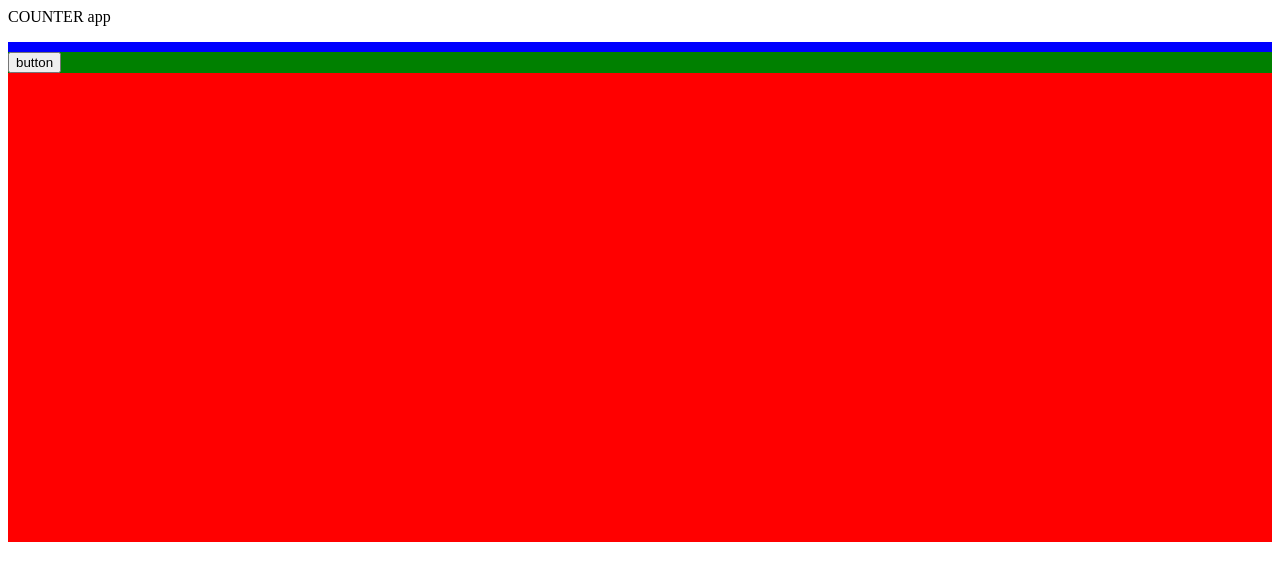
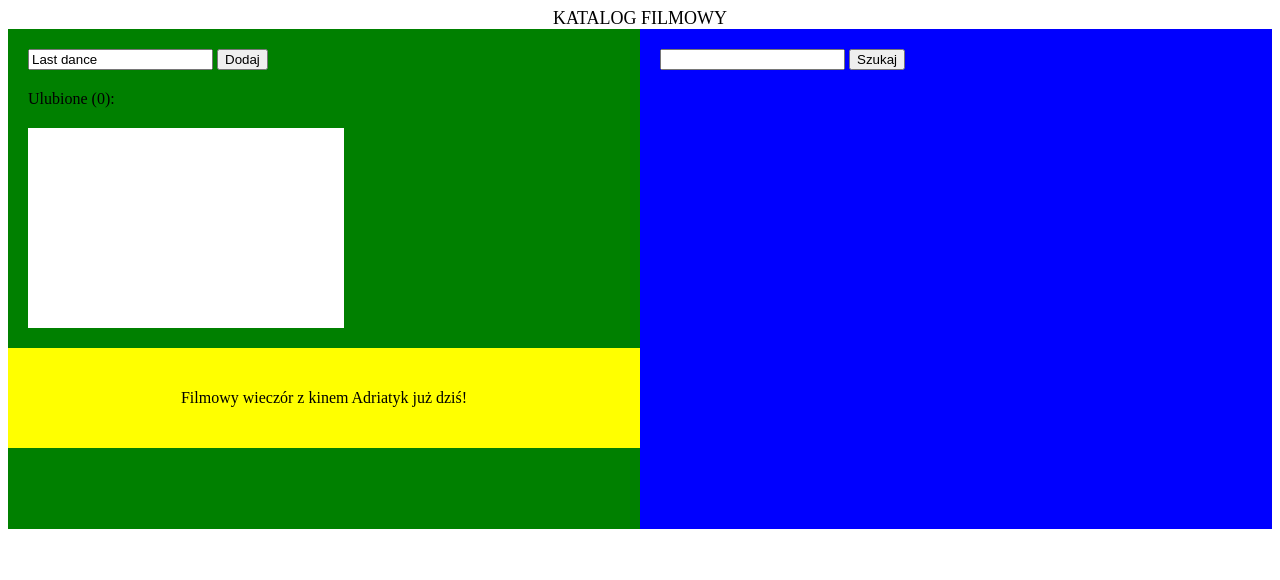
Before and after one commit to mskalniak/MoviesCatalog, a plain HTML site: page index.html in a window 1280 px wide. Drawn offline with Linux system fonts and the light colour scheme.

Commit message:
Favourites panel added + adverts

```diff
--- a/app.js
+++ b/app.js
@@ -1,40 +1,109 @@
+console.log('Movies Catalog app');
 
-document.addEventListener("DOMContentLoaded", function() {
-    console.log('COUNTER app');
+let movieName = 'Last dance';
+let favouritesMovies = [];
+let lastId = 0;
+let counter = 0;
+updateCounter();
 
-    console.log(document);
+const adverts = [
+    'Nowy film: Zielona Mila, w kinach od 22 września!',
+    'Zapraszamy do kin już od 23 czerwca!',
+    'Festiwal filmowy już od poniedziałku w kinie Burleska!',
+    'Filmowy wieczór z kinem Adriatyk już dziś!',
+    'Brakujące ogniwo to nowy film Scorsese, nie możesz go przegapić!'
+];
+let currentAdvert = adverts[0];
+updateAdvertsUiElem();
 
-    const containerElem = document.getElementById('container');
-    console.log(containerElem);
+startAdverts();
 
-    const paragraphElem = document.createElement('p');
-    paragraphElem.innerText = "To jest tekst!";
-    paragraphElem.innerHTML = "<button id='btn'>button</button>";
-    paragraphElem.id = "pid";
-    paragraphElem.classList.add('active');
-    paragraphElem.style.background = 'green';
-    paragraphElem.style.borderTop = '10px solid blue';
+const favouriteInputElem = document.getElementById('favouriteInput');
+favouriteInputElem.value = movieName;
 
-    console.log(paragraphElem);
+const favouritesListElem = document.getElementById('favouritesList');
 
-    containerElem.appendChild(paragraphElem);
+function onAddClicked() {
+    const favouriteInputElem = document.getElementById('favouriteInput');
 
-    console.log(containerElem.getElementsByTagName('p'));
-    containerElem.getElementsByClassName('active')
-    console.log(containerElem.querySelector('#container p'));
+    //model
+    movieName = favouriteInputElem.value;
 
+    let movie = {
+        id: lastId++,
+        name: movieName
+    }
+    favouritesMovies.push(movie);
 
-    const buttonElem = document.querySelector('#btn');
-    console.log(buttonElem);
+    //ui
+    const fvElem = createFavouriteMovieUiElem(movie);
+    favouritesListElem.appendChild(fvElem);
+    updateCounter();
+}
 
-    buttonElem.addEventListener('scroll', function() {
-        console.log('button clicked!');
-    });
+function updateCounter() {
+    const favouritesCounterElem = document.getElementById('favouritesCounter');
 
-    //mouseover
-    //mouseout
-    //dblclick
-    //scroll
+    //model
+    counter = favouritesMovies.length;
 
+    //ui
+    favouritesCounterElem.innerText = counter;
+}
 
-});
+function createFavouriteMovieUiElem(movie) {
+    const divElem = document.createElement('div');
+    divElem.id = `movie-${movie.id}`;
+    divElem.classList.add('mc-margin-10');
+    const pElem = document.createElement('span');
+    const btnElem = document.createElement('button');
+
+    btnElem.id = `${movie.id}`;
+    btnElem.innerText = 'Usuń';
+    btnElem.style.setProperty('float', 'right');
+
+    btnElem.addEventListener('click', onRemoveClicked);
+
+    pElem.innerText = movie.name;
+    divElem.appendChild(pElem);
+    divElem.appendChild(btnElem);
+
+    return divElem;
+}
+
+function onRemoveClicked(event) {
+    const idToDelete = Number(event.target.id);
+
+    //model
+    favouritesMovies = favouritesMovies.filter(x => x.id !== idToDelete);
+
+    //ui
+    const uiElemToDel = document.getElementById(`movie-${idToDelete}`);
+    favouritesListElem.removeChild(uiElemToDel);
+    updateCounter();
+}
+
+function startAdverts() {
+    setInterval(function() {
+        const randomId = parseInt(Math.random() * 10 % adverts.length);
+
+        //model
+        currentAdvert = adverts[randomId];
+
+        //ui
+        updateAdvertsUiElem();
+    }, 1500);
+}
+
+function updateAdvertsUiElem() {
+    const advertsElem = document.getElementById('adverts');
+    advertsElem.innerText = currentAdvert;
+}
+
+function onSearchClicked() {
+    fetch('http://www.omdbapi.com/?apikey=7015f6d&t=last+dance').then(function(response) {
+        return response.json();
+    }).then(function(result) {
+        console.log(result);
+    })
+}
--- a/index.html
+++ b/index.html
@@ -5,16 +5,34 @@
         <meta http-equiv="Content-Type" content="text/html; charset=utf-8" />
         <meta http-equiv="Content-Language" content="en" />
 
-        <title>Counter app</title>
+        <title>Movies Catalog app</title>
         <link rel="stylesheet" href="styles.css">
     </head>
 
     <body>
-        <header>COUNTER app</header>
+        <header>KATALOG FILMOWY</header>
 
         <section>
-            <div id="container">
+            <div id="mainContainer">
+                <div id="favouritesContainer">
+                    <div class="mc-margin-20">
+                        <input id="favouriteInput" type="text"></input>
+                        <button id="addBtn" onclick="onAddClicked()">Dodaj</button>
+                    </div>
+                    <div class="mc-margin-left-20">Ulubione (<span id="favouritesCounter"></span>):</div>
+                    <div class="mc-margin-20" id="favouritesList">
 
+                    </div>
+                    <div id="adverts">
+
+                    </div>
+                </div>
+                <div id="searchContainer">
+                    <div class="mc-margin-20">
+                        <input id="searchInput" type="text"></input>
+                        <button id="searchBtn" onclick="onSearchClicked()">Szukaj</button>
+                    </div>
+                </div>
             </div>
         </section>
 
--- a/styles.css
+++ b/styles.css
@@ -1,5 +1,55 @@
-#container {
+header {
+    text-align: center;
+    font-size: 18px;
+}
+
+#mainContainer {
     height: 500px;
     width: 100%;
     background: red;
+    display: flex;
 }
+
+#favouritesContainer {
+    height: 100%;
+    flex: 1;
+    background: green;
+}
+
+#searchContainer {
+    height: 100%;
+    flex: 1;
+    background: blue;
+}
+
+#favouritesList {
+    background: white;
+    height: 200px;
+    width: 50%;
+    overflow: auto;
+}
+
+#adverts {
+    width: 100%;
+    height: 100px;
+    background: yellow;
+    display: flex;
+    justify-content: center;
+    align-items: center;
+}
+
+.mc-margin-20 {
+    margin: 20px;
+}
+
+.mc-margin-10 {
+    margin: 20px;
+}
+
+.mc-margin-right-5 {
+    margin-right: 5px;
+}
+
+.mc-margin-left-20 {
+    margin-left: 20px;
+}
```
